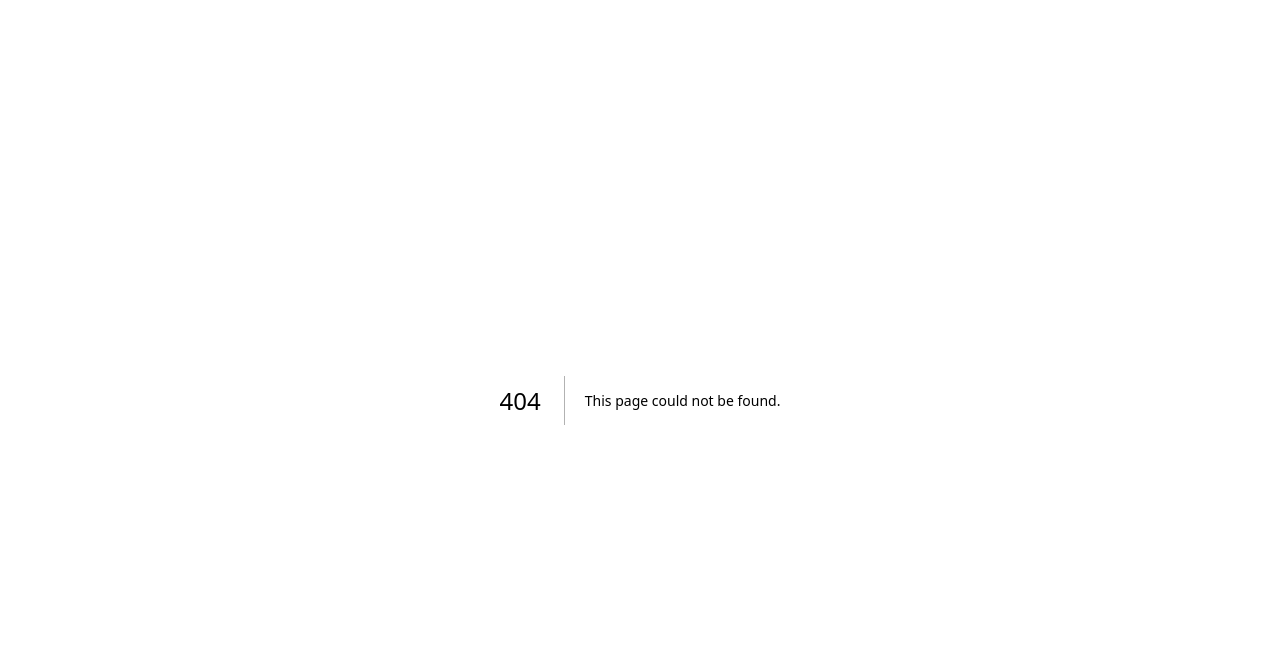
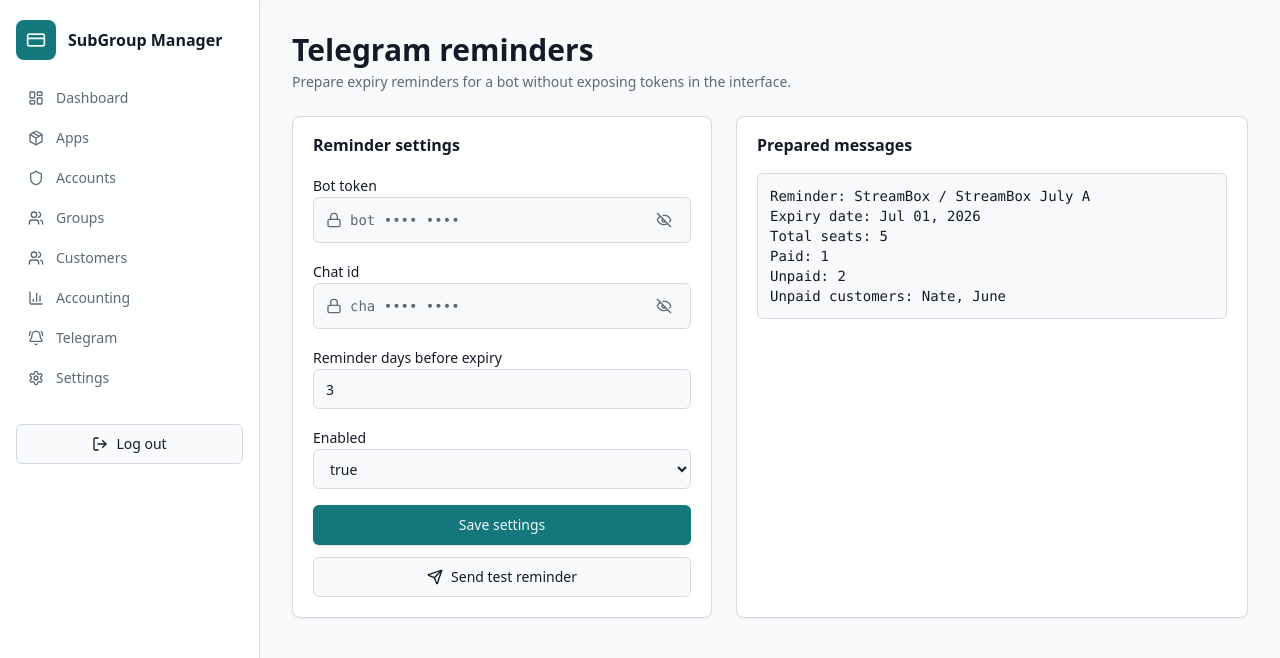
Before and after one commit to LatinR9/mangegpt, a Next.js app: page /settings/telegram in a window 1280 px wide. Before the commit this address had no page. Shown: the top 658 px of the page. Built offline with nearby package versions, Linux system fonts and the light colour scheme.

Commit message:
Add Telegram reminder settings page

```diff
--- /dev/null
+++ b/src/app/(admin)/settings/telegram/page.tsx
@@ -0,0 +1,28 @@
+import { Send } from "lucide-react";
+import { CredentialField } from "@/components/credential-field";
+import { PageHeader } from "@/components/page-header";
+import { Button } from "@/components/ui/button";
+import { Card, CardContent, CardHeader, CardTitle } from "@/components/ui/card";
+import { Input, Label, Select } from "@/components/ui/form";
+import { prepareTelegramReminders, sendTestTelegramReminder } from "@/lib/telegram";
+import { telegramSettings } from "@/lib/mock-data";
+
+async function sendTestAction() {
+  "use server";
+  await sendTestTelegramReminder();
+}
+
+export default function TelegramSettingsPage() {
+  const settings = telegramSettings[0];
+  const reminders = prepareTelegramReminders();
+
+  return (
+    <div>
+      <PageHeader title="Telegram reminders" description="Prepare expiry reminders for a bot without exposing tokens in the interface." />
+      <div className="grid gap-6 xl:grid-cols-[420px_1fr]">
+        <Card><CardHeader><CardTitle>Reminder settings</CardTitle></CardHeader><CardContent><form className="space-y-4"><div><Label>Bot token</Label><CredentialField hint={settings.bot_token_hint} /></div><div><Label>Chat id</Label><CredentialField hint={settings.chat_id_hint} /></div><div><Label>Reminder days before expiry</Label><Input type="number" defaultValue={settings.reminder_days_before_expiry} /></div><div><Label>Enabled</Label><Select defaultValue={String(settings.enabled)}><option value="true">true</option><option value="false">false</option></Select></div><Button type="button" className="w-full">Save settings</Button></form><form action={sendTestAction} className="mt-3"><Button type="submit" variant="outline" className="w-full"><Send className="h-4 w-4" /> Send test reminder</Button></form></CardContent></Card>
+        <Card><CardHeader><CardTitle>Prepared messages</CardTitle></CardHeader><CardContent className="space-y-3">{reminders.map((reminder) => <pre key={reminder.groupId} className="whitespace-pre-wrap rounded-md border bg-muted/40 p-3 text-sm">{reminder.message}</pre>)}{reminders.length === 0 ? <p className="text-sm text-muted-foreground">No groups match the current reminder window.</p> : null}</CardContent></Card>
+      </div>
+    </div>
+  );
+}
```
